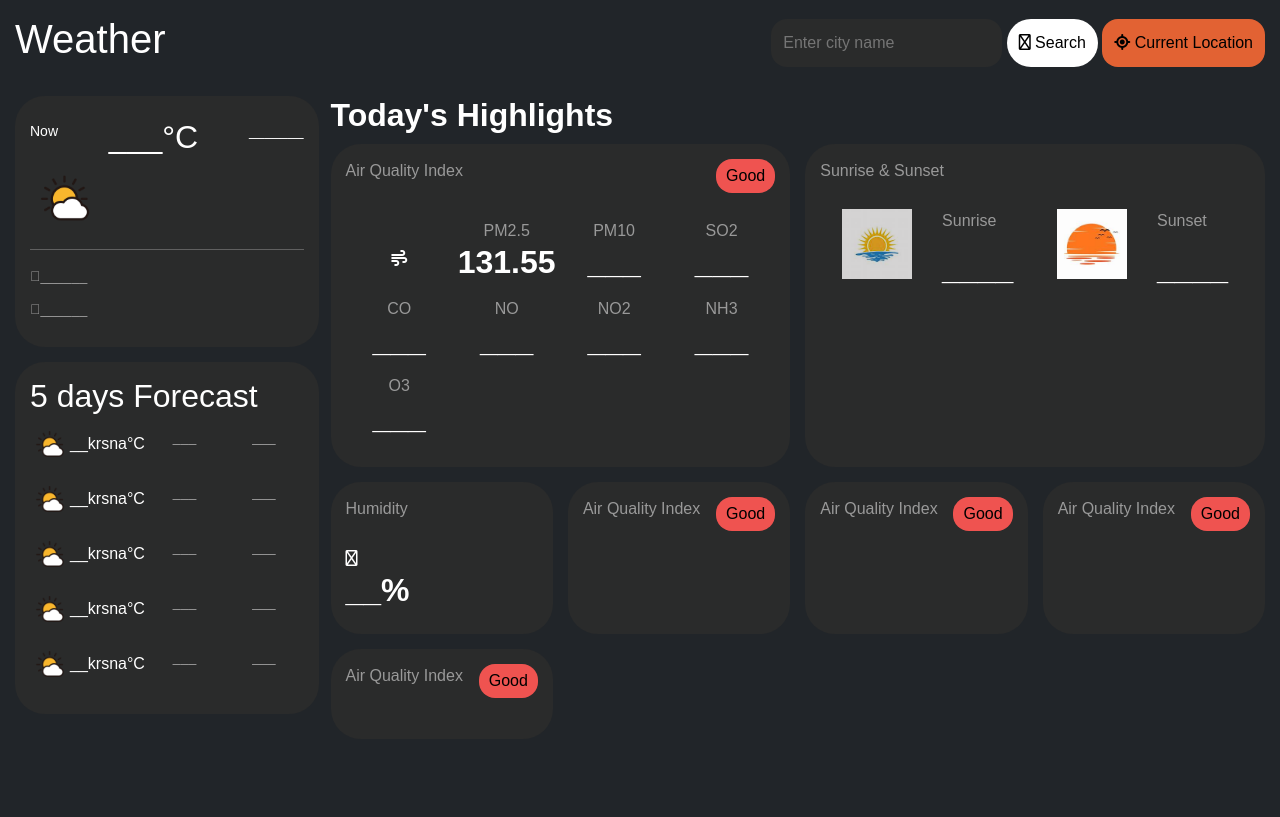
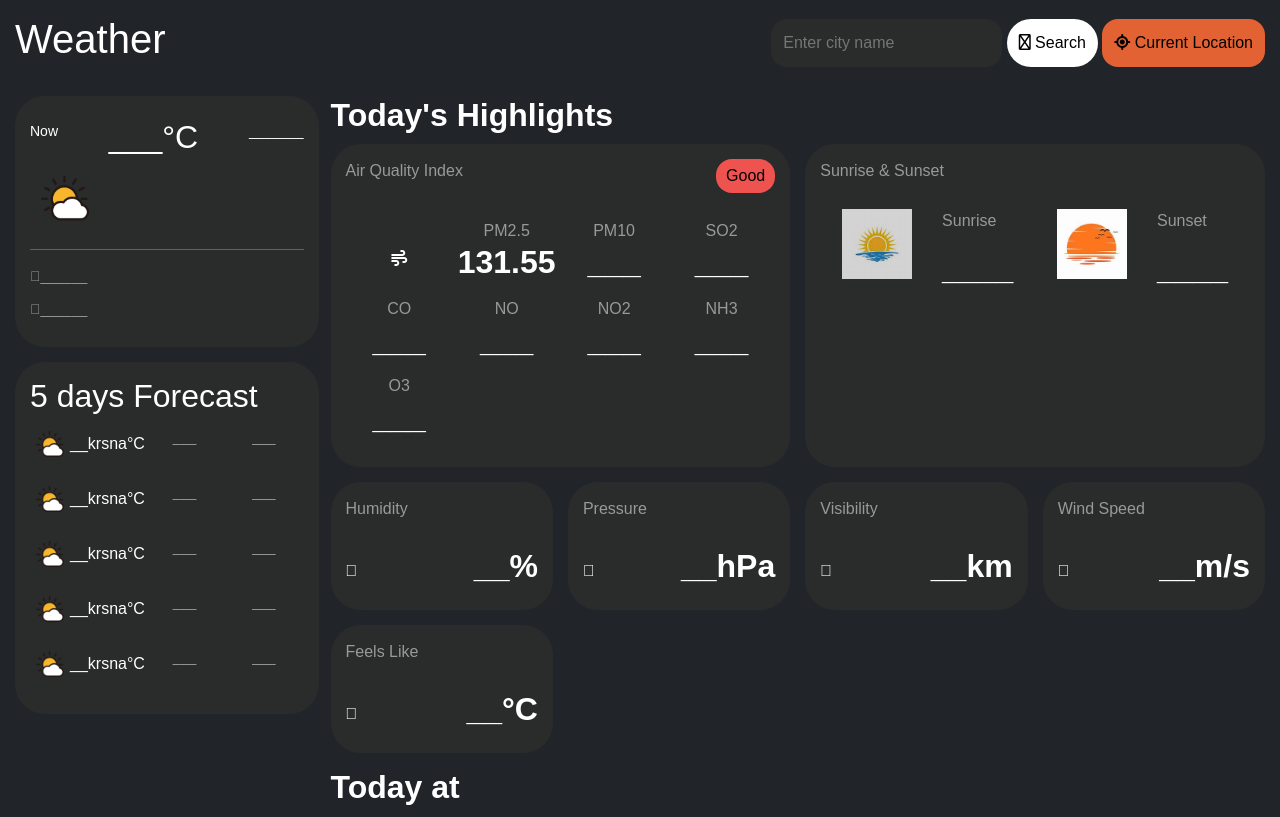
Before and after one commit to amruta-khatawate/Weather-App, a plain HTML site: page index.html in a window 1280 px wide. Drawn offline with nearby package versions, Linux system fonts and the light colour scheme.

Commit message:
style addeed

```diff
--- a/index.html
+++ b/index.html
@@ -162,44 +162,53 @@
                     <div class="card-header">
                         <p>Humidity</p>
                     </div>
-                    <div class="humidity">
-                        <div class="item">
-                            <i class="fa-regular fa-droplet"></i>
-                        </div>
-                        <div class="item">
-                            <h2>__%</h2>
-                        </div>
+                    <div class="card-items">
+                            <i class="fa-light fa-droplet"></i>
+                            <h2 id="humidityVal">__%</h2>
                     </div>
                 </div>
 
                 <div class="cards">
                     <div class="card-header">
-                        <p>Air Quality Index</p>
-                        <p class="air-index aqi-5">Good</p>
+                        <p>Pressure</p>
+                    </div>
+                    <div class="card-items">
+                            <i class="fa-light fa-compass"></i>
+                            <h2 id="humidityVal">__hPa</h2>
                     </div>
                 </div>
 
                 <div class="cards">
                     <div class="card-header">
-                        <p>Air Quality Index</p>
-                        <p class="air-index aqi-5">Good</p>
+                        <p>Visibility</p>
+                    </div>
+                    <div class="card-items">
+                            <i class="fa-light fa-eye"></i>
+                            <h2 id="visibilityVal">__km</h2>
                     </div>
                 </div>
 
                 <div class="cards">
                     <div class="card-header">
-                        <p>Air Quality Index</p>
-                        <p class="air-index aqi-5">Good</p>
+                        <p>Wind Speed</p>
+                    </div>
+                    <div class="card-items">
+                            <i class="fa-light fa-location-arrow"></i>
+                            <h2 id="windspeedVal">__m/s</h2>
                     </div>
                 </div>
 
                 <div class="cards">
                     <div class="card-header">
-                        <p>Air Quality Index</p>
-                        <p class="air-index aqi-5">Good</p>
+                        <p>Feels Like</p>
+                    </div>
+                    <div class="card-items">
+                            <i class="fa-light fa-temperature-high"></i>
+                            <h2 id="feelslikeVal">__&deg;C</h2>
                     </div>
                 </div>
             </div>
+            <h2>Today at</h2>
         </div>
       </div>
     </div>
--- a/styles.css
+++ b/styles.css
@@ -162,8 +162,8 @@ body{
                        }
                   }
                   & .sunrise-sunset{
-                        display: flex;
-                        justify-content:space-around;
+                        display: grid;
+                        grid-template-columns: repeat(2, 1fr);
                         place-items: center;
                         & .item{
                               display: flex;
@@ -172,6 +172,11 @@ body{
                               margin-left: 30px;
                         }
                   }
+                  & .card-items{
+                        display: flex;
+                        justify-content: space-between;
+                        place-items: center;
+                  }
 
             }
 
```
